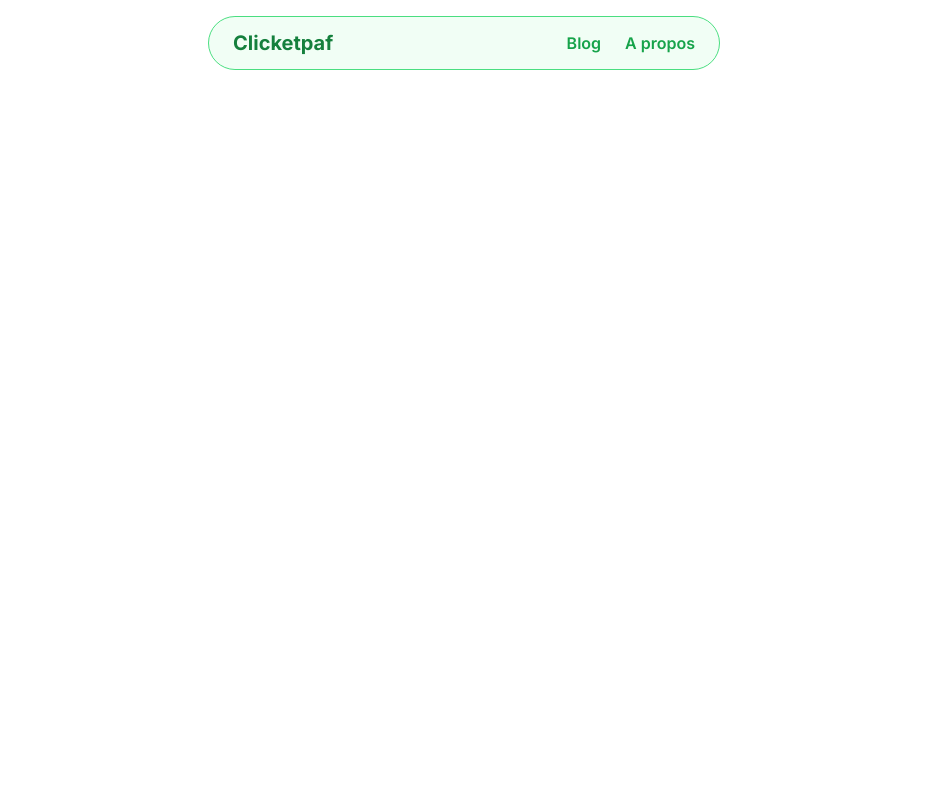
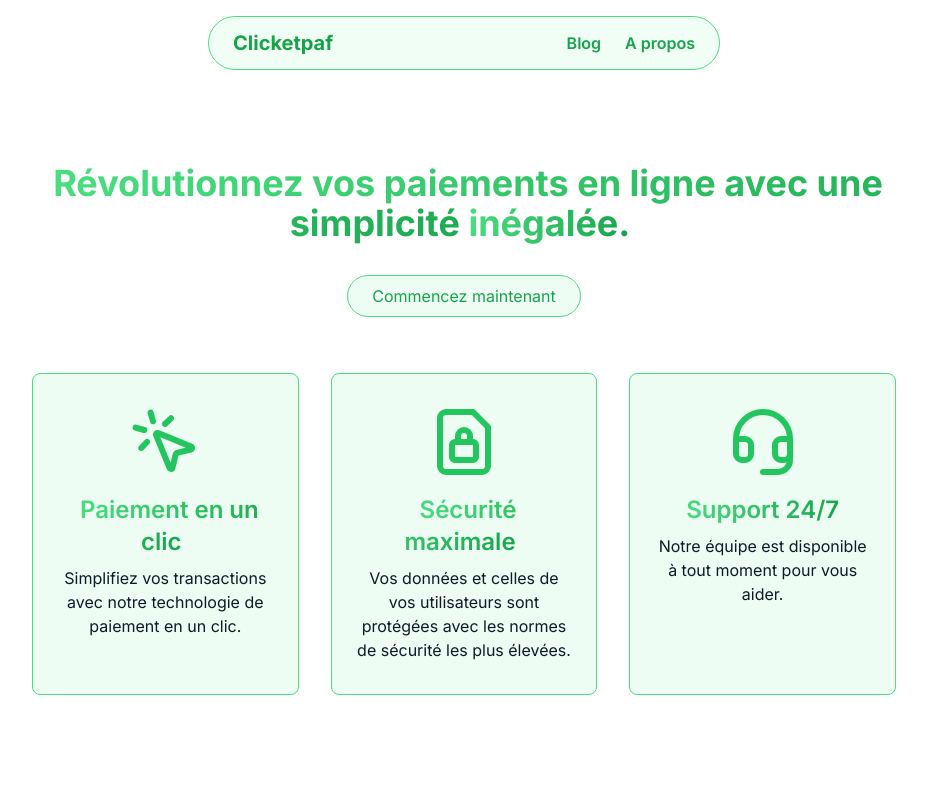
Before and after one commit to crepefeu/clicketpaf-seo, a Next.js app: page / in a window 1280 px wide. Shown: the top 800 px of the page, without its empty margins (176-1103 px from the left). Built offline with nearby package versions, Linux system fonts and the light colour scheme.

Commit message:
Updated homepage (WIP

```diff
--- a/app/components/Header.tsx
+++ b/app/components/Header.tsx
@@ -20,7 +20,7 @@ export default function Header() {
           <h1 className="font-bold text-xl">
             <Link
               href="/"
-              className="text-green-700"
+              className="text-green-600"
               title="Clicketpaf Homepage"
             >
               Clicketpaf
--- a/app/page.tsx
+++ b/app/page.tsx
@@ -10,6 +10,123 @@ export const metadata: Metadata = {
 
 export default function Home() {
   return (
-    <div className="grid grid-rows-[20px_1fr_20px] items-center justify-items-center min-h-screen p-8 pb-20 gap-16 sm:p-20"></div>
+    <div className="grid grid-rows-[20px_1fr_20px] items-center justify-items-center min-h-screen p-8 pb-20 gap-16 sm:p-20 sm:pt-28">
+      {/* Hero Section */}
+      <section className="text-center">
+        <h1 className="text-4xl font-bold mb-4">
+          <span className="bg-gradient-to-r from-green-400 to-green-600 text-transparent bg-clip-text px-2">
+            Révolutionnez vos paiements en ligne avec une simplicité{" "}
+            <span className="relative bg-gradient-to-r from-green-400 to-green-600 text-transparent bg-clip-text">
+              inégalée.
+            </span>
+          </span>
+        </h1>
+        <p className="text-lg mb-8"></p>
+        <button className="bg-green-100/50 border border-green-400 text-green-600 px-6 py-2 rounded-full">
+          Commencez maintenant
+        </button>
+      </section>
+
+      {/* Features Section */}
+      <section className="grid grid-cols-1 sm:grid-cols-3 gap-8">
+        <div className="flex flex-col gap-4 text-center items-center bg-green-100/50 border border-green-400 px-6 py-8 rounded-lg">
+          <svg
+            xmlns="http://www.w3.org/2000/svg"
+            width="72"
+            height="72"
+            viewBox="0 0 24 24"
+            fill="none"
+            stroke="currentColor"
+            strokeWidth="2"
+            strokeLinecap="round"
+            strokeLinejoin="round"
+            className="lucide lucide-mouse-pointer-click stroke-green-500"
+          >
+            <path d="M14 4.1 12 6" />
+            <path d="m5.1 8-2.9-.8" />
+            <path d="m6 12-1.9 2" />
+            <path d="M7.2 2.2 8 5.1" />
+            <path d="M9.037 9.69a.498.498 0 0 1 .653-.653l11 4.5a.5.5 0 0 1-.074.949l-4.349 1.041a1 1 0 0 0-.74.739l-1.04 4.35a.5.5 0 0 1-.95.074z" />
+          </svg>
+          <div>
+            <h2 className="text-2xl font-semibold mb-2">
+              <span className="bg-gradient-to-r from-green-400 to-green-600 text-transparent bg-clip-text px-2">
+                Paiement en un clic
+              </span>
+            </h2>
+            <p>
+              Simplifiez vos transactions avec notre technologie de paiement en
+              un clic.
+            </p>
+          </div>
+        </div>
+        <div className="flex flex-col gap-4 text-center items-center bg-green-100/50 border border-green-400 px-6 py-8 rounded-lg">
+          <svg
+            xmlns="http://www.w3.org/2000/svg"
+            width="72"
+            height="72"
+            viewBox="0 0 24 24"
+            fill="none"
+            stroke="currentColor"
+            strokeWidth="2"
+            strokeLinecap="round"
+            strokeLinejoin="round"
+            className="lucide lucide-file-lock stroke-green-500"
+          >
+            <path d="M15 2H6a2 2 0 0 0-2 2v16a2 2 0 0 0 2 2h12a2 2 0 0 0 2-2V7Z" />
+            <rect width="8" height="6" x="8" y="12" rx="1" />
+            <path d="M10 12v-2a2 2 0 1 1 4 0v2" />
+          </svg>
+          <div>
+            <h2 className="text-2xl font-semibold mb-2">
+              <span className="bg-gradient-to-r from-green-400 to-green-600 text-transparent bg-clip-text px-2">
+                Sécurité maximale
+              </span>
+            </h2>
+            <p>
+              Vos données et celles de vos utilisateurs sont protégées avec les
+              normes de sécurité les plus élevées.
+            </p>
+          </div>
+        </div>
+        <div className="flex flex-col gap-4 text-center items-center bg-green-100/50 border border-green-400 px-6 py-8 rounded-lg">
+          <svg
+            xmlns="http://www.w3.org/2000/svg"
+            width="72"
+            height="72"
+            viewBox="0 0 24 24"
+            fill="none"
+            stroke="currentColor"
+            strokeWidth="2"
+            strokeLinecap="round"
+            strokeLinejoin="round"
+            className="lucide lucide-headset stroke-green-500"
+          >
+            <path d="M3 11h3a2 2 0 0 1 2 2v3a2 2 0 0 1-2 2H5a2 2 0 0 1-2-2v-5Zm0 0a9 9 0 1 1 18 0m0 0v5a2 2 0 0 1-2 2h-1a2 2 0 0 1-2-2v-3a2 2 0 0 1 2-2h3Z" />
+            <path d="M21 16v2a4 4 0 0 1-4 4h-5" />
+          </svg>
+          <div>
+            <h2 className="text-2xl font-semibold mb-2">
+              <span className="bg-gradient-to-r from-green-400 to-green-600 text-transparent bg-clip-text px-2">
+                Support 24/7
+              </span>
+            </h2>
+            <p>Notre équipe est disponible à tout moment pour vous aider.</p>
+          </div>
+        </div>
+      </section>
+
+      {/* Call to Action Section */}
+      <section className="text-center mt-16">
+        <h2 className="text-3xl font-bold mb-4">
+          <span className="bg-gradient-to-r from-green-400 to-green-600 text-transparent bg-clip-text px-2">
+            Prêt à simplifier vos paiements ?
+          </span>
+        </h2>
+        <button className="bg-green-100/50 border border-green-400 text-green-600 px-6 py-2 rounded-full">
+          Contactez-nous maintenant
+        </button>
+      </section>
+    </div>
   );
 }
```
